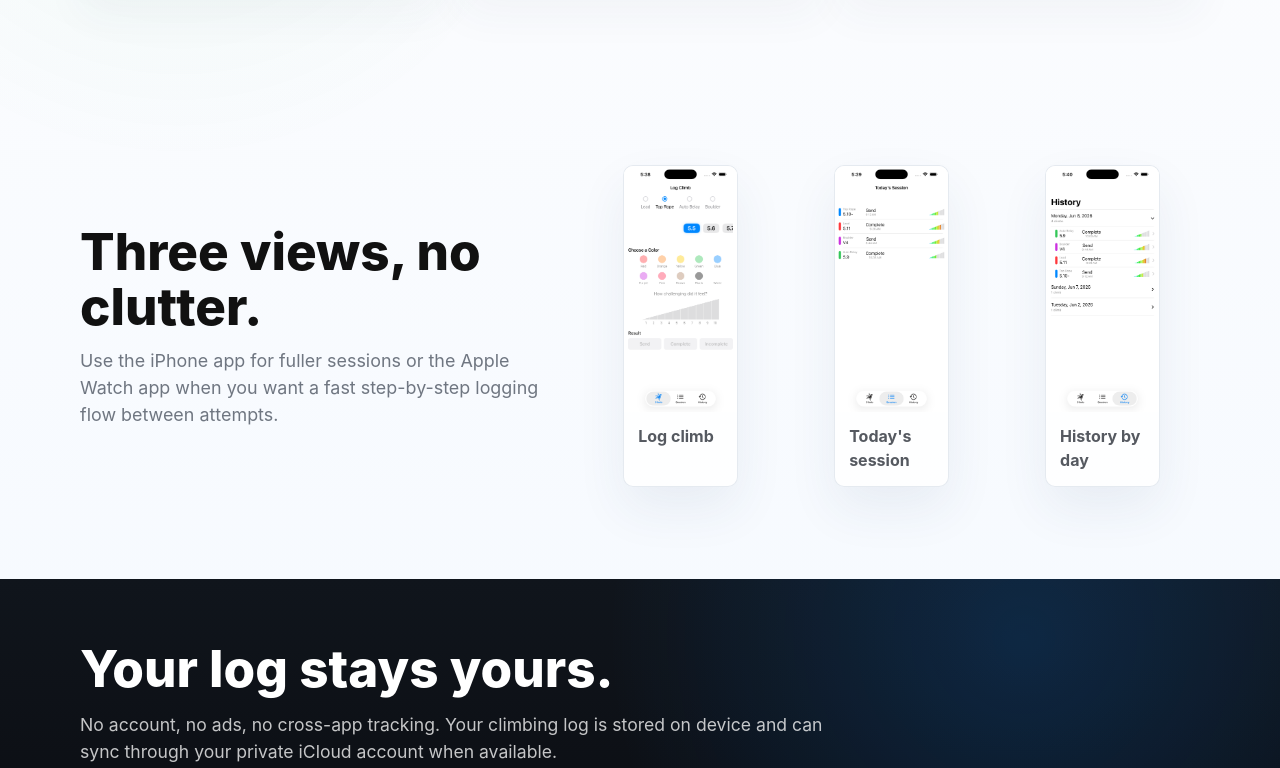
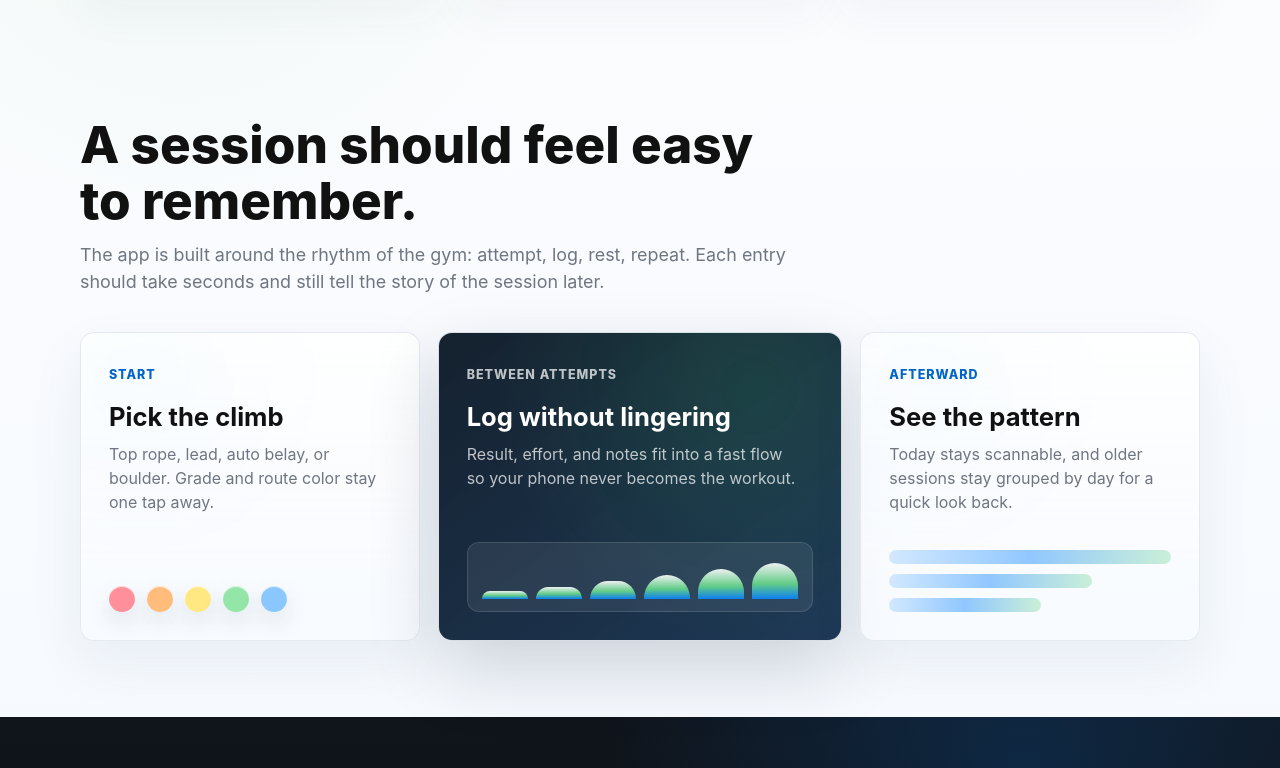
Before and after one commit to zhalzel/gymclimb.app, a plain HTML site: page index.html in a window 1280 px wide. Shown: the part 1349-2117 px from the top of the page. Drawn offline with Linux system fonts and the light colour scheme.

Commit message:
Add stronger Gym Climb product story

```diff
--- a/assets/site.css
+++ b/assets/site.css
@@ -337,37 +337,145 @@ h2 {
   color: var(--muted);
 }
 
-.split {
-  display: grid;
-  grid-template-columns: 0.86fr 1.14fr;
-  align-items: center;
-  gap: 38px;
+.flow-section {
+  padding-top: 44px;
 }
 
-.screenshot-row {
+.flow-panel {
   display: grid;
-  grid-template-columns: repeat(3, minmax(0, 1fr));
-  gap: 16px;
+  grid-template-columns: 0.94fr 1.12fr 0.94fr;
+  gap: 18px;
+  align-items: stretch;
+  margin-top: 36px;
 }
 
-.shot-card {
+.flow-card {
+  position: relative;
   overflow: hidden;
-  border: 1px solid rgba(228, 233, 240, 0.95);
-  border-radius: 10px;
-  background: rgba(255, 255, 255, 0.82);
-  box-shadow: 0 22px 50px rgba(35, 67, 102, 0.075);
+  min-height: 286px;
+  padding: 28px 28px 126px;
+  border: 1px solid rgba(228, 233, 240, 0.94);
+  border-radius: 14px;
+  background:
+    linear-gradient(180deg, rgba(255, 255, 255, 0.84), rgba(248, 251, 255, 0.72)),
+    radial-gradient(circle at 18% 14%, rgba(10, 132, 255, 0.1), transparent 12rem);
+  box-shadow: 0 22px 54px rgba(35, 67, 102, 0.07);
 }
 
-.shot-card img {
-  display: block;
-  width: 100%;
-  height: auto;
+.flow-card.featured {
+  background:
+    radial-gradient(circle at 78% 18%, rgba(52, 199, 89, 0.14), transparent 16rem),
+    linear-gradient(145deg, rgba(11, 24, 38, 0.96), rgba(16, 44, 76, 0.94));
+  color: #ffffff;
+  box-shadow: 0 28px 70px rgba(12, 31, 52, 0.18);
 }
 
-.shot-card figcaption {
-  padding: 12px 14px 14px;
-  color: #555960;
-  font-weight: 700;
+.flow-kicker {
+  display: inline-flex;
+  margin-bottom: 18px;
+  color: var(--primary-dark);
+  font-size: 0.78rem;
+  font-weight: 820;
+  letter-spacing: 0.08em;
+  text-transform: uppercase;
+}
+
+.flow-card.featured .flow-kicker {
+  color: rgba(255, 255, 255, 0.72);
+}
+
+.flow-card h3 {
+  font-size: clamp(1.48rem, 2vw, 1.9rem);
+}
+
+.flow-card p {
+  max-width: 330px;
+  margin: 12px 0 0;
+  color: var(--muted);
+}
+
+.flow-card.featured p {
+  color: rgba(255, 255, 255, 0.72);
+}
+
+.route-palette,
+.effort-meter,
+.session-lines {
+  position: absolute;
+  left: 28px;
+  right: 28px;
+  bottom: 28px;
+}
+
+.route-palette {
+  display: flex;
+  gap: 12px;
+}
+
+.route-dot {
+  width: 26px;
+  height: 26px;
+  border-radius: 999px;
+  box-shadow: inset 0 1px 0 rgba(255, 255, 255, 0.72), 0 10px 22px rgba(35, 67, 102, 0.12);
+}
+
+.route-dot.red {
+  background: #ff8f9a;
+}
+
+.route-dot.orange {
+  background: #ffbc7a;
+}
+
+.route-dot.yellow {
+  background: #ffe782;
+}
+
+.route-dot.green {
+  background: #93e5a8;
+}
+
+.route-dot.blue {
+  background: #8ac7ff;
+}
+
+.effort-meter {
+  display: flex;
+  align-items: end;
+  gap: 8px;
+  height: 70px;
+  padding: 12px 14px;
+  border: 1px solid rgba(255, 255, 255, 0.12);
+  border-radius: 12px;
+  background: rgba(255, 255, 255, 0.08);
+}
+
+.effort-meter span {
+  flex: 1;
+  height: var(--height);
+  min-height: 8px;
+  border-radius: 999px 999px 2px 2px;
+  background: linear-gradient(180deg, #ffffff, #65d88a 58%, #0a84ff);
+  opacity: 0.92;
+}
+
+.session-lines {
+  display: grid;
+  gap: 10px;
+}
+
+.session-lines span {
+  height: 14px;
+  border-radius: 999px;
+  background: linear-gradient(90deg, rgba(10, 132, 255, 0.16), rgba(10, 132, 255, 0.44), rgba(52, 199, 89, 0.24));
+}
+
+.session-lines span:nth-child(2) {
+  width: 72%;
+}
+
+.session-lines span:nth-child(3) {
+  width: 54%;
 }
 
 .privacy-band {
@@ -433,8 +541,7 @@ h2 {
 }
 
 @media (max-width: 900px) {
-  .hero,
-  .split {
+  .hero {
     grid-template-columns: 1fr;
   }
 
@@ -451,6 +558,14 @@ h2 {
 
   .feature-grid {
     grid-template-columns: 1fr;
+  }
+
+  .flow-panel {
+    grid-template-columns: 1fr;
+  }
+
+.flow-card {
+    min-height: 250px;
   }
 }
 
@@ -513,7 +628,19 @@ h2 {
     width: 42%;
   }
 
-  .screenshot-row {
-    grid-template-columns: 1fr;
+  .flow-section {
+    padding-top: 32px;
+  }
+
+  .flow-card {
+    min-height: 254px;
+    padding: 24px 24px 118px;
+  }
+
+  .route-palette,
+  .effort-meter,
+  .session-lines {
+    left: 24px;
+    right: 24px;
   }
 }
--- a/index.html
+++ b/index.html
@@ -82,24 +82,47 @@
       </div>
     </section>
 
-    <section class="section split">
+    <section class="section flow-section" aria-labelledby="flow-heading">
       <div class="section-heading">
-        <h2>Three views, no clutter.</h2>
-        <p>Use the iPhone app for fuller sessions or the Apple Watch app when you want a fast step-by-step logging flow between attempts.</p>
+        <h2 id="flow-heading">A session should feel easy to remember.</h2>
+        <p>The app is built around the rhythm of the gym: attempt, log, rest, repeat. Each entry should take seconds and still tell the story of the session later.</p>
       </div>
-      <div class="screenshot-row">
-        <figure class="shot-card">
-          <img src="assets/screenshot-log-climb.png" alt="Log Climb screenshot." width="1179" height="2556">
-          <figcaption>Log climb</figcaption>
-        </figure>
-        <figure class="shot-card">
-          <img src="assets/screenshot-session.png" alt="Today's Session screenshot." width="1179" height="2556">
-          <figcaption>Today's session</figcaption>
-        </figure>
-        <figure class="shot-card">
-          <img src="assets/screenshot-history.png" alt="History screenshot." width="1179" height="2556">
-          <figcaption>History by day</figcaption>
-        </figure>
+      <div class="flow-panel" aria-label="Example Gym Climb session flow">
+        <div class="flow-card">
+          <span class="flow-kicker">Start</span>
+          <h3>Pick the climb</h3>
+          <p>Top rope, lead, auto belay, or boulder. Grade and route color stay one tap away.</p>
+          <div class="route-palette" aria-hidden="true">
+            <span class="route-dot red"></span>
+            <span class="route-dot orange"></span>
+            <span class="route-dot yellow"></span>
+            <span class="route-dot green"></span>
+            <span class="route-dot blue"></span>
+          </div>
+        </div>
+        <div class="flow-card featured">
+          <span class="flow-kicker">Between attempts</span>
+          <h3>Log without lingering</h3>
+          <p>Result, effort, and notes fit into a fast flow so your phone never becomes the workout.</p>
+          <div class="effort-meter" aria-hidden="true">
+            <span style="--height: 18%"></span>
+            <span style="--height: 28%"></span>
+            <span style="--height: 42%"></span>
+            <span style="--height: 55%"></span>
+            <span style="--height: 68%"></span>
+            <span style="--height: 82%"></span>
+          </div>
+        </div>
+        <div class="flow-card">
+          <span class="flow-kicker">Afterward</span>
+          <h3>See the pattern</h3>
+          <p>Today stays scannable, and older sessions stay grouped by day for a quick look back.</p>
+          <div class="session-lines" aria-hidden="true">
+            <span></span>
+            <span></span>
+            <span></span>
+          </div>
+        </div>
       </div>
     </section>
 
```
